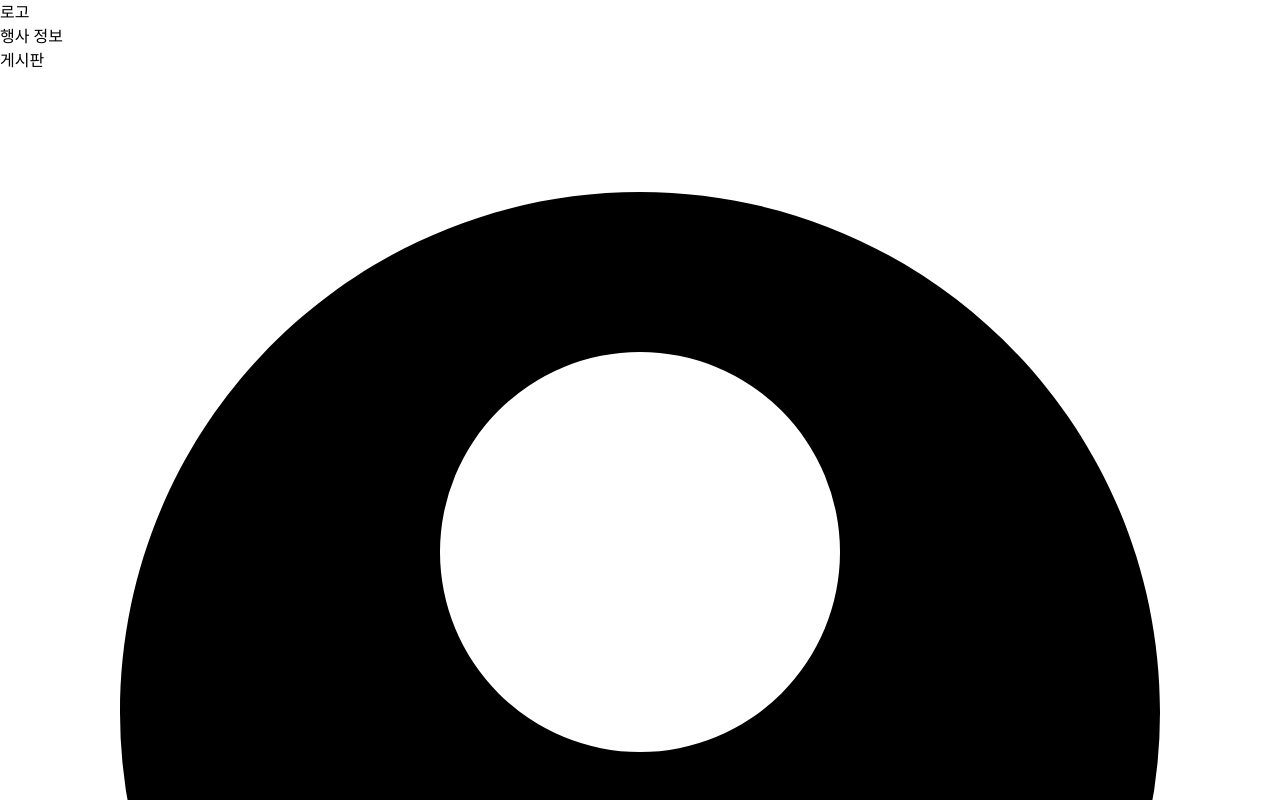
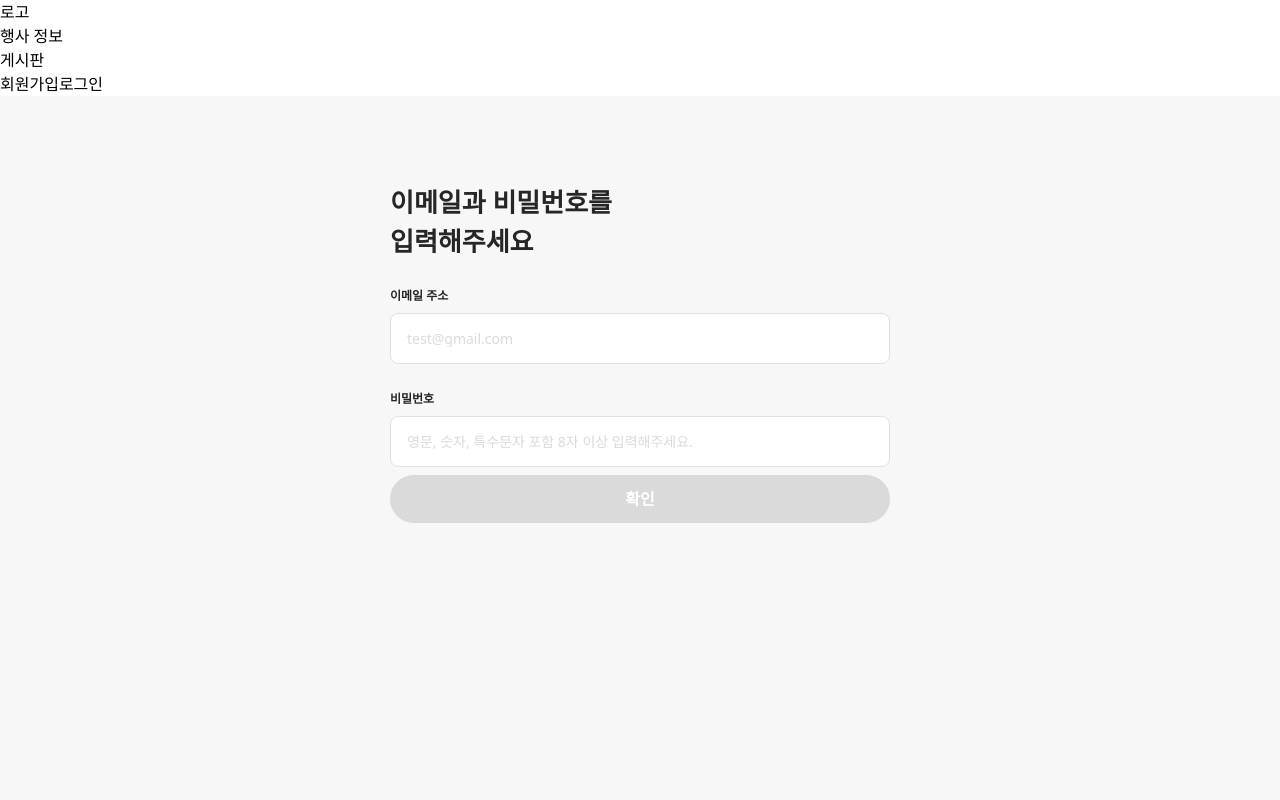
Before and after one commit to The-Glory-part-2/skill_web, a React (Vite) app in the folder react/: page /login in a window 1280 px wide. Shown: the top 800 px of the page. Built offline with nearby package versions, Linux system fonts and the light colour scheme.

Commit message:
add login (merge)

```diff
--- a/react/src/App.jsx
+++ b/react/src/App.jsx
@@ -1,12 +1,13 @@
 import "./App.css";
 import { Route, Routes } from "react-router-dom";
+
 import Navbar from "./components/Navbar";
+import Footer from "./components/Footer";
+
 import Home from "./pages/Home";
 import Board from "./pages/Board";
 import Mypage from "./pages/Mypage";
-import Footer from "./components/Footer";
-
-
+import Login from "./pages/Login";
 
 
 
@@ -19,6 +20,7 @@ function App() {
         <Route path="board" element={<Board />} />
         <Route path="board/:id" element={<Board />} />
         <Route path="mypage" element={<Mypage />} />
+        <Route path="login" element={<Login />} />
       </Routes>
       <Footer />
     </>
--- a/react/src/components/Footer.jsx
+++ b/react/src/components/Footer.jsx
@@ -1,6 +1,6 @@
 export default function Footer() {
   return (
-    <div className="w-full h-[10vh] bg-gray-900 text-white flex text-xl font-bold text-center mt-[100px]">
+    <div className="w-full h-[10vh] bg-gray-900 text-white flex text-xl font-bold text-center">
       <h2>로고</h2>
     </div>
   )
--- a/react/src/components/Navbar.jsx
+++ b/react/src/components/Navbar.jsx
@@ -1,7 +1,11 @@
+import { useState } from "react";
 import { Link } from "react-router-dom";
 import { UserCircleIcon } from "@heroicons/react/24/solid";
 
 export default function Navbar() {
+
+  const [isLoggedIn, setIsLoggedIn] = useState(false)
+
   return (
     <div className="sticky top-0 z-50">
       <nav className="sticky flex flex-row top-0 w-full bg-white/70 backdrop-blur-sm ring-1 ring-slate-100 shadow-sm py-4 px-6 justify-center items-center">
@@ -9,11 +13,6 @@ export default function Navbar() {
           <h1 className="text-lg font-bold">로고</h1>
         </Link>
         <ul className="flex flex-row gap-4 basis-2/4 justify-center text-slate-400 transition-all">
-          {/* <li>
-            <Link to="/" className="hover:text-slate-800  transition-all p-3">
-              홈
-            </Link>
-          </li> */}
           <li>
             <Link to="#" className="hover:text-slate-800  transition-all p-3">
               행사 정보
@@ -25,10 +24,14 @@ export default function Navbar() {
             </Link>
           </li>
         </ul>
-        <Link to='mypage' className="text-slate-500 justify-end flex basis-1/4 items-center gap-2">
+        { isLoggedIn === true ? <Link to='mypage' className="text-slate-500 justify-end flex basis-1/4 items-center gap-2">
           <UserCircleIcon className="w-5 h-5"/>
           <span>홍길동님</span>
-        </Link>
+        </Link> :
+        <div className="flex basis-1/4 justify-end items-center gap-2">
+          <Link to='register'><button className="bg-slate-500 text-white px-3 py-2 rounded-md">회원가입</button></Link>
+          <Link to='login'><button className="bg-slate-500 text-white px-3 py-2 rounded-md">로그인</button></Link>
+        </div> }
       </nav>
     </div>
   );
--- /dev/null
+++ b/react/src/pages/Login.css
@@ -0,0 +1,90 @@
+.page {
+
+  width: 100%;
+  height: 100vh;
+
+  padding: 0 20px;
+
+  background-color: #f7f7f7;
+
+  overflow: hidden;
+
+  display: flex;
+  flex-direction: column;
+
+}
+
+.content {
+  width: 100%;
+  max-width: 500px;
+  display: flex;
+  flex-direction: column;
+  margin: 0 auto;
+}
+
+.titleWrap {
+  margin-top: 87px;
+  font-size: 26px;
+  font-weight: 700;
+  color: #262626;
+}
+
+.contentWrap {
+  margin-top: 26px;
+  flex: 1;
+}
+
+.inputTitle {
+  font-size: 12px;
+  font-weight: 600;
+  color: #262626;
+}
+
+.inputWrap {
+  display: flex;
+  border-radius: 8px;
+  padding: 16px;
+  margin-top: 8px;
+  background-color: white;
+  border: 1px solid #e2e0e0;
+}
+
+.inputWrap:focus-within {
+  border: 1px solid #9e30f4;
+}
+
+.input {
+  width: 100%;
+  outline: none;
+  border: none;
+  height: 17px;
+  font-size: 14px;
+  font-weight: 400;
+}
+
+.input::placeholder {
+  color: #dadada;
+}
+
+.errorMessageWrap {
+  margin-top: 8px;
+  color: #ef0000;
+  font-size: 12px;
+}
+
+.bottomButton {
+  width: 100%;
+  height: 48px;
+  border: none;
+  font-weight: 700;
+  background-color: #9e30f4;
+  border-radius:  64px;
+  color: white;
+  margin-bottom: 16px;
+  cursor: pointer;
+}
+
+.bottomButton:disabled {
+  background-color: #dadada;
+  color: white;
+}
--- /dev/null
+++ b/react/src/pages/Login.jsx
@@ -0,0 +1,105 @@
+import { useEffect, useState } from "react";
+import './Login.css'
+
+
+const User = {
+    email: 'test@exmaple.com',
+    pw: 'test1234!@#$'
+};
+
+export default function Login() {
+    const [useEmail, setEmail] = useState('');
+    const [usePw, setPw] = useState('');
+
+    const [emailValid, setEmailValid] = useState(false);
+    const [pwValid, setPwValid] = useState(false);
+    const [notAllow, setNotAllow] = useState(true)
+
+    const handleEmail = (e) => {
+        setEmail(e.target.value);
+        const regex =
+            /^(([^<>()\[\].,;:\s@"]+(\.[^<>()\[\].,;:\s@"]+)*)|(".+"))@(([^<>()[\].,;:\s@"]+\.)+[^<>()[\].,;:\s@"]{2,})$/i;
+        if (regex.test(useEmail)) {
+            setEmailValid(true);
+        } else {
+            setEmailValid(false);
+        }
+    }
+    const handlePassword = (e) => {
+        setPw(e.target.value);
+        const regex =
+            /^(?=.*[a-zA-z])(?=.*[0-9])(?=.*[$`~!@$!%*#^?&\\(\\)\-_=+])(?!.*[^a-zA-z0-9$`~!@$!%*#^?&\\(\\)\-_=+]).{8,20}$/;
+        if (regex.test(e.target.value)) {
+            setPwValid(true);
+        } else {
+            setPwValid(false);
+        }
+    };
+
+    const onClickConfirmButton = () => {
+        if(useEmail === User.email && usePw === User.pw) {
+            alert('로그인에 성공했습니다.');
+        } else {
+            alert('등록되지 않은 회원입니다.');
+        }
+    }
+
+    useEffect(() => {
+        // emailvalid, pwvalid의 변화가 일어날때 변경됨
+        if(emailValid && pwValid) {
+            setNotAllow(false);
+            return;
+        }
+        setNotAllow(true);
+    },[emailValid, pwValid]);
+
+    return (
+        <div className="page">
+            <div className="content">
+                <div className="titleWrap">
+                    이메일과 비밀번호를
+                    <br />
+                    입력해주세요
+                </div>
+                <div className="contentWrap">
+                    <div className="inputTitle">이메일 주소</div>
+                    <div className="inputWrap">
+                        <input
+                            type="text"
+                            className="input"
+                            placeholder="test@gmail.com"
+                            value={useEmail}
+                            onChange={handleEmail} />
+                    </div>
+                    <div className="errorMessageWrap">
+                        {!emailValid && useEmail.length > 0 && (
+                            <div> 올바른 이메일을 입력해주세요.</div>
+                        )}
+                    </div>
+                    <div style={{ marginTop: "26px" }} className="inputTitle">비밀번호</div>
+                    <div className="inputWrap">
+                        <input
+                            type="password"
+                            className="input"
+                            placeholder="영문, 숫자, 특수문자 포함 8자 이상 입력해주세요."
+                            value={usePw}
+                            onChange={handlePassword} />
+                    </div>
+                    <div className="errorMessageWrap">
+                        {
+                            !pwValid && usePw.length > 0 && (
+                                <div>영문, 숫자, 특수문자 포함 8자 이상 입력해주세요.</div>
+                            )
+                        }
+                    </div>
+                </div>
+                <div>
+                    <button onClick={onClickConfirmButton} disabled={notAllow} className="bottomButton">
+                        확인
+                    </button>
+                </div>
+            </div>
+
+        </div>
+    );
+}
```
